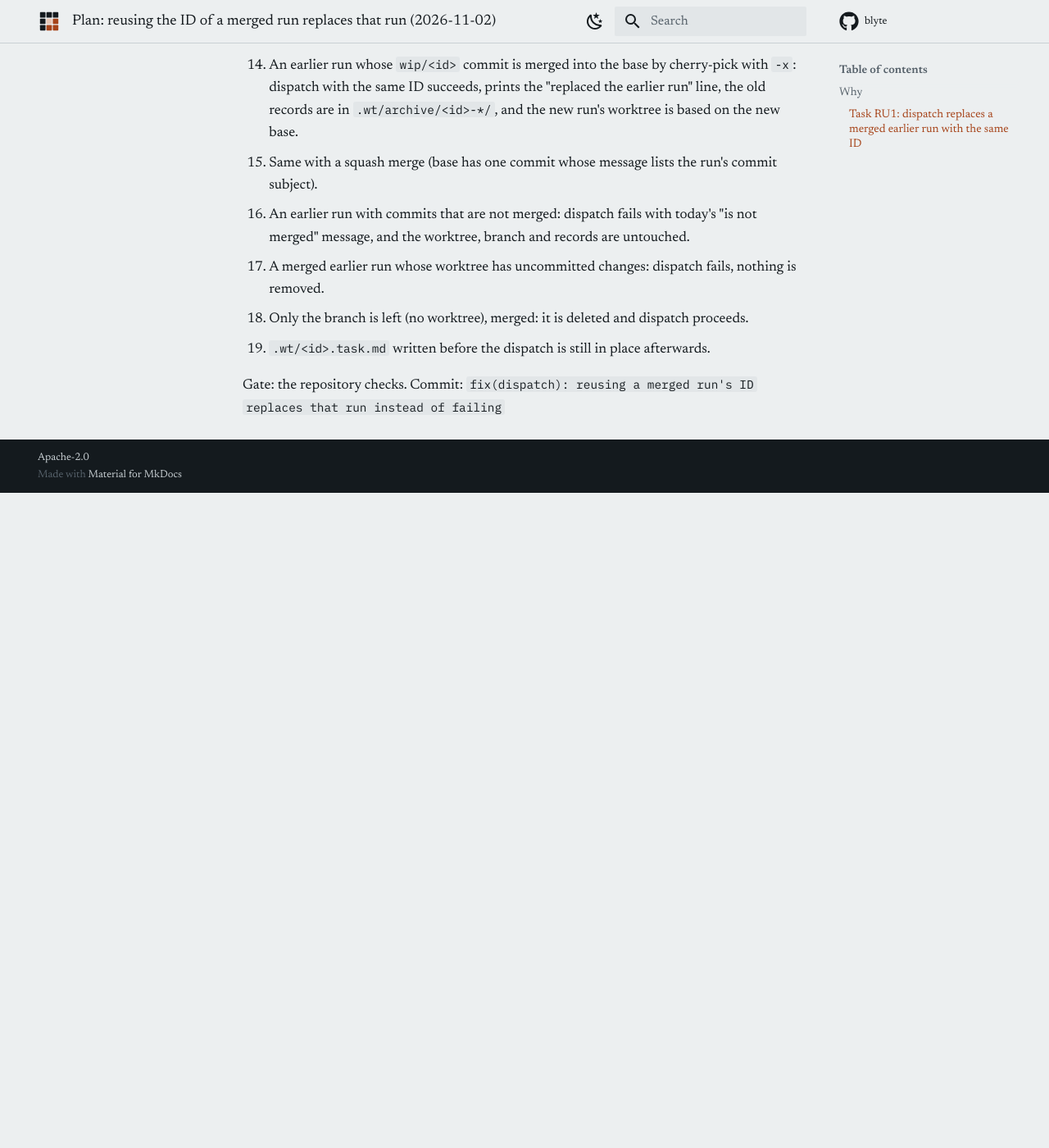
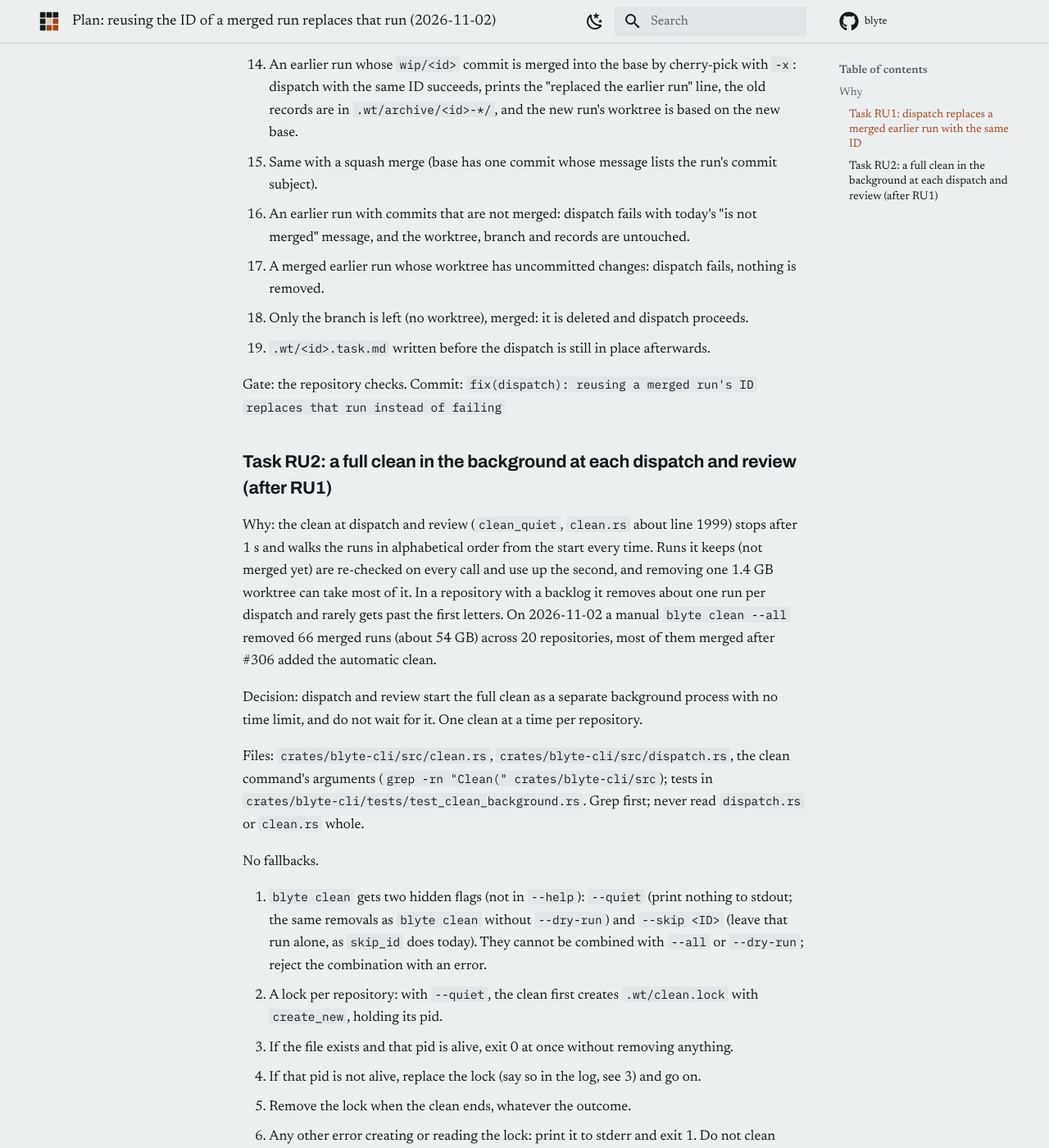
Before and after one commit to dnf0/blyte, an MkDocs documentation site: the page built from docs/plans/2026-11-02-reuse-merged-run-id.md, in a window 1280 px wide and 1400 px high, scrolled down 2108 px. Shown: the whole window at 82% size. Built offline with MkDocs 1.6.1 and Material for MkDocs 9.7.7, drawn with Linux system fonts in a browser that asks for light colours; comment, search, counter and statistics services are not loaded; before the commit the page ends 2709 px from its top, so only the background shows below that; some of the changed text lies outside the part shown.

Commit message:
docs(plan): run the full clean in the background
Co-Authored-By: Claude Opus 5.5 <noreply@anthropic.com>

```diff
--- a/docs/plans/2026-11-02-reuse-merged-run-id.md
+++ b/docs/plans/2026-11-02-reuse-merged-run-id.md
@@ -64,3 +64,48 @@ treat "could not tell whether it is merged" as merged.
    - `.wt/<id>.task.md` written before the dispatch is still in place afterwards.
 
 Gate: the repository checks. Commit: `fix(dispatch): reusing a merged run's ID replaces that run instead of failing`
+
+### Task RU2: a full clean in the background at each dispatch and review (after RU1)
+
+Why: the clean at dispatch and review (`clean_quiet`, `clean.rs` about line 1999) stops after 1 s and walks the runs in
+alphabetical order from the start every time. Runs it keeps (not merged yet) are re-checked on every call and use up the
+second, and removing one 1.4 GB worktree can take most of it. In a repository with a backlog it removes about one run per
+dispatch and rarely gets past the first letters. On 2026-11-02 a manual `blyte clean --all` removed 66 merged runs
+(about 54 GB) across 20 repositories, most of them merged after #306 added the automatic clean.
+
+Decision: dispatch and review start the full clean as a separate background process with no time limit, and do not
+wait for it. One clean at a time per repository.
+
+Files: `crates/blyte-cli/src/clean.rs`, `crates/blyte-cli/src/dispatch.rs`, the clean command's arguments (`grep -rn
+"Clean(" crates/blyte-cli/src`); tests in `crates/blyte-cli/tests/test_clean_background.rs`. Grep first; never read
+`dispatch.rs` or `clean.rs` whole.
+
+No fallbacks.
+
+1. `blyte clean` gets two hidden flags (not in `--help`): `--quiet` (print nothing to stdout; the same removals as
+   `blyte clean` without `--dry-run`) and `--skip <ID>` (leave that run alone, as `skip_id` does today). They cannot be
+   combined with `--all` or `--dry-run`; reject the combination with an error.
+2. A lock per repository: with `--quiet`, the clean first creates `.wt/clean.lock` with `create_new`, holding its pid.
+   - If the file exists and that pid is alive, exit 0 at once without removing anything.
+   - If that pid is not alive, replace the lock (say so in the log, see 3) and go on.
+   - Remove the lock when the clean ends, whatever the outcome.
+   - Any other error creating or reading the lock: print it to stderr and exit 1. Do not clean without the lock.
+3. Replace each `clean_quiet(...)` call in dispatch (about line 393) and in `clean_on_review` with a helper
+   `spawn_background_clean(root, skip_id)` that starts `std::env::current_exe()` with `clean --quiet --skip <ID>`, current
+   directory `root`, stdin null, stdout and stderr appended to `.wt/clean.log`, and does not wait for it. Do not let the
+   child be killed when the dispatch exits (no shared process group signal handling beyond what `Command::spawn`
+   does by default; check that the dispatch's own watchdog or kill paths do not reach it).
+   - If the spawn fails, print `warning: could not start the background clean: <error>` to stderr and go on with the
+     dispatch or review (the clean is housekeeping; the dispatch must not fail because of it).
+   - Keep `clean_quiet_with_budget` and its tests if other code or tests still use it; otherwise remove it and
+     `clean_quiet`, and update the tests that call them.
+4. Tests (real git repositories in temp dirs, the setup in `crates/blyte-cli/tests/test_clean.rs`; run the built binary
+   with `env!("CARGO_BIN_EXE_blyte")`; no tight timings):
+   - `blyte clean --quiet --skip B` with merged runs `A`, `B`, `C`: `A` and `C` are removed, `B` is kept, stdout is empty.
+   - With `.wt/clean.lock` holding the test process's own pid: `blyte clean --quiet` removes nothing and exits 0.
+   - With `.wt/clean.lock` holding a pid that is not running: the clean runs, and the lock is gone afterwards.
+   - `--quiet --all` and `--quiet --dry-run` are rejected.
+   - After a `blyte review <id> --verdict accepted` on one run, another merged run is removed within 60 s (poll; the
+     clean runs in the background).
+
+Gate: the repository checks. Commit: `fix(clean): run the full clean in the background at dispatch and review`
```
